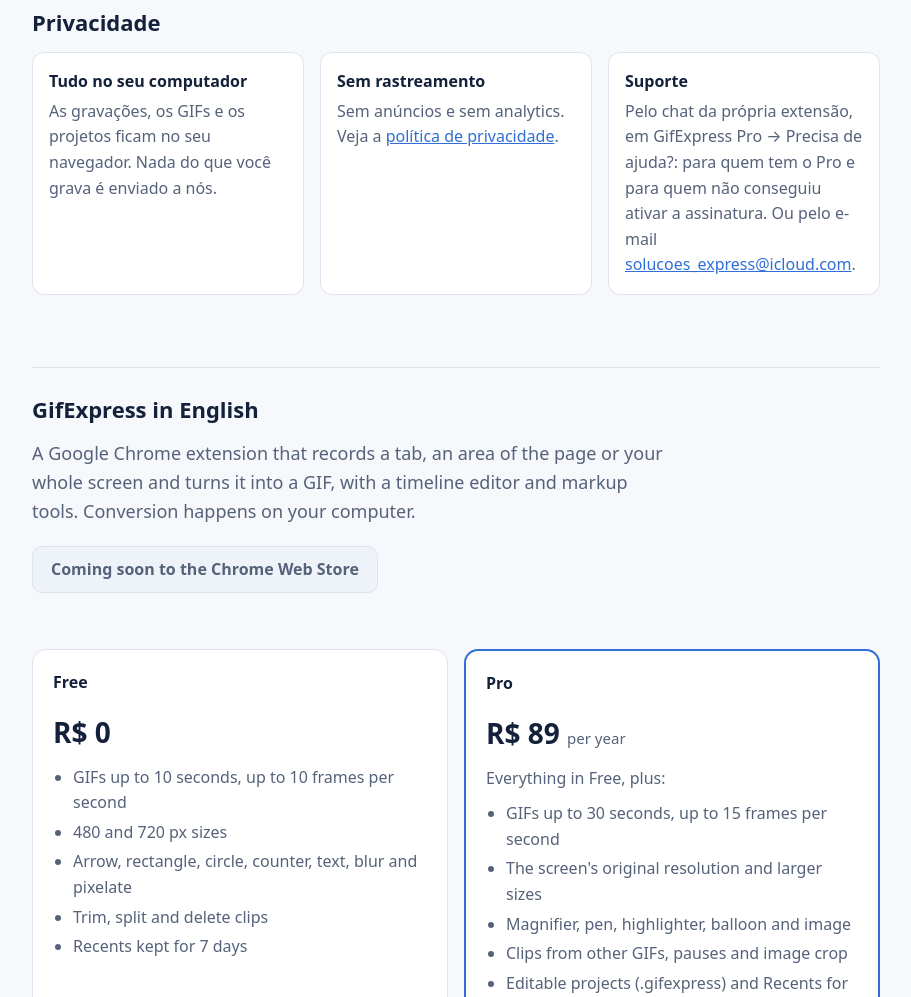
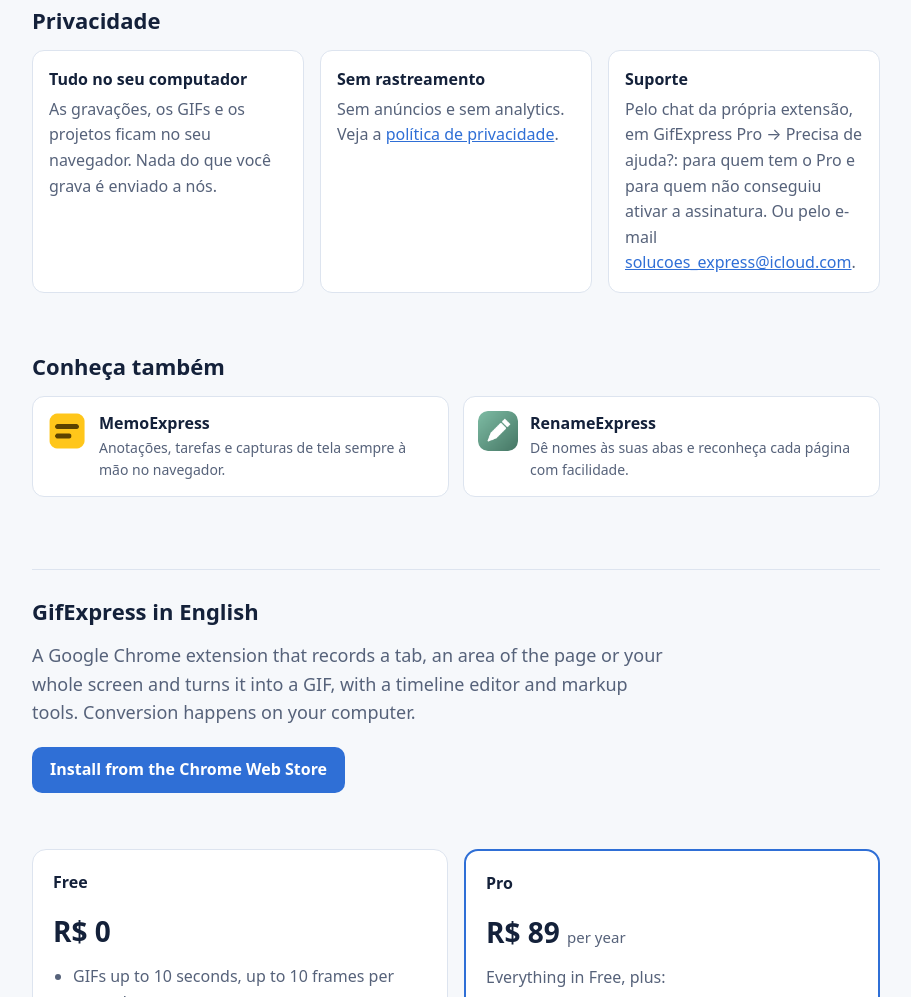
Before and after one commit to gykdzmqj8r-sketch/gifexpress-site, a plain HTML site: page index.html in a window 1280 px wide. Shown: the part 1572-2569 px from the top of the page, without its empty margins (184-1095 px from the left). Drawn offline with Linux system fonts and the light colour scheme.

Commit message:
Link da Chrome Web Store e Conheça também

```diff
--- a/index.html
+++ b/index.html
@@ -29,8 +29,15 @@
   h2 { font-size: 22px; margin: 0 0 12px; text-wrap: balance; }
   h3 { font-size: 16px; margin: 0 0 4px; }
   .lead { font-size: 18px; color: var(--muted); max-width: 62ch; margin: 0; }
-  .soon { display: inline-block; margin-top: 20px; font-weight: 600; padding: 10px 18px; border-radius: 10px;
-          background: var(--soft); color: var(--muted); border: 1px solid var(--line); }
+  .cta { display: inline-block; margin-top: 20px; font-weight: 600; padding: 10px 18px; border-radius: 10px;
+         background: var(--accent); color: var(--on-accent); text-decoration: none; }
+  .cta:hover { filter: brightness(1.08); }
+  .family { display: grid; grid-template-columns: repeat(auto-fit, minmax(240px, 1fr)); gap: 14px; }
+  .family a { display: flex; gap: 12px; align-items: flex-start; background: var(--paper); border: 1px solid var(--line);
+              border-radius: 12px; padding: 14px; color: var(--text); text-decoration: none; }
+  .family a:hover { border-color: var(--accent); }
+  .family img { width: 40px; height: 40px; border-radius: 10px; flex: none; }
+  .family span { color: var(--muted); display: block; font-size: 14px; }
   section { margin-top: 56px; }
   .steps { display: grid; grid-template-columns: repeat(auto-fit, minmax(200px, 1fr)); gap: 14px; padding: 0; margin: 0; list-style: none; }
   .steps li { background: var(--paper); border: 1px solid var(--line); border-radius: 12px; padding: 16px; }
@@ -64,7 +71,7 @@
   <div lang="pt-BR">
     <h1>Grave a tela. Saia com um GIF.</h1>
     <p class="lead">O GifExpress é uma extensão para Google Chrome que grava uma aba, uma área da página ou a tela inteira e transforma a gravação em GIF, com editor de linha do tempo e marcações. A conversão acontece no seu computador.</p>
-    <span class="soon">Em breve na Chrome Web Store</span>
+    <a class="cta" href="https://chromewebstore.google.com/detail/fiehfgoifhcoahieokpmomjgcniaokfk">Instalar na Chrome Web Store</a>
 
     <section>
       <h2>Como funciona</h2>
@@ -141,13 +148,20 @@
         </div>
       </div>
     </section>
+    <section>
+      <h2>Conheça também</h2>
+      <div class="family">
+        <a href="https://chromewebstore.google.com/detail/oiloglmhkghoojdlammdacfkbkimmhhc"><img src="memoexpress-128.png" alt=""><div><strong>MemoExpress</strong><span>Anotações, tarefas e capturas de tela sempre à mão no navegador.</span></div></a>
+        <a href="https://chromewebstore.google.com/detail/ejljpepmjbjbpgebabhnoiegplgpablo"><img src="renameexpress-128.png" alt=""><div><strong>RenameExpress</strong><span>Dê nomes às suas abas e reconheça cada página com facilidade.</span></div></a>
+      </div>
+    </section>
   </div>
 
   <!-- ───────────────────────────── ENGLISH ───────────────────────────── -->
   <div class="lang" id="en" lang="en">
     <h2>GifExpress in English</h2>
     <p class="lead">A Google Chrome extension that records a tab, an area of the page or your whole screen and turns it into a GIF, with a timeline editor and markup tools. Conversion happens on your computer.</p>
-    <span class="soon">Coming soon to the Chrome Web Store</span>
+    <a class="cta" href="https://chromewebstore.google.com/detail/fiehfgoifhcoahieokpmomjgcniaokfk">Install from the Chrome Web Store</a>
 
     <section>
       <div class="plans">
```
Also changed, not shown: memoexpress-128.png (added), renameexpress-128.png (added).
